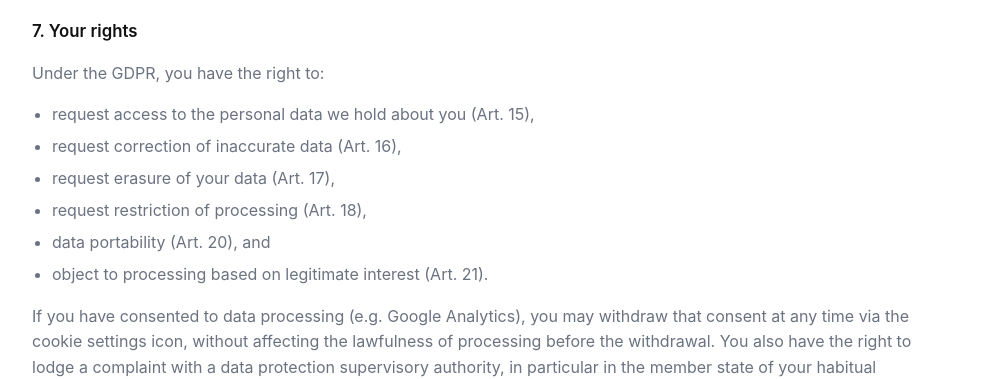
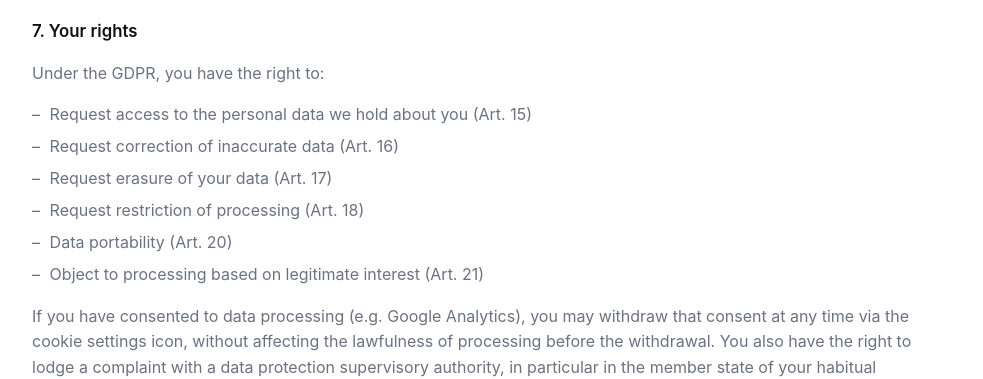
Before and after one commit to codecap/infraguide, a Jekyll site: the page built from privacy/index.md, in a window 1280 px wide. Shown: the part 1351-1730 px from the top of the page, without its empty margins (148-1131 px from the left). Built offline with Jekyll 4.4.1, drawn with Linux system fonts in a browser that asks for light colours.

Commit message:
Fix GDPR rights list wording and bullet alignment
List items read as chopped-up sentence fragments (trailing commas,
dangling "and") - rewritten as standalone bullets. Also switched to a
flush-left custom dash marker since the default ul padding was
indenting the whole list relative to surrounding paragraph text.

Co-Authored-By: Claude Sonnet 5 <noreply@anthropic.com>

```diff
--- a/assets/style.css
+++ b/assets/style.css
@@ -135,13 +135,22 @@ p {
 }
 
 ul {
-  padding-left: 1.25rem;
+  list-style: none;
   margin-bottom: 1rem;
   color: var(--color-muted);
 }
 
 li {
+  position: relative;
+  padding-left: 1.1rem;
   margin-bottom: 0.4rem;
+}
+
+li::before {
+  content: "–";
+  position: absolute;
+  left: 0;
+  color: var(--color-muted);
 }
 
 a {
--- a/privacy/index.md
+++ b/privacy/index.md
@@ -99,12 +99,12 @@ breadcrumbs:
   Under the GDPR, you have the right to:
   </p>
   <ul>
-    <li>request access to the personal data we hold about you (Art. 15),</li>
-    <li>request correction of inaccurate data (Art. 16),</li>
-    <li>request erasure of your data (Art. 17),</li>
-    <li>request restriction of processing (Art. 18),</li>
-    <li>data portability (Art. 20), and</li>
-    <li>object to processing based on legitimate interest (Art. 21).</li>
+    <li>Request access to the personal data we hold about you (Art. 15)</li>
+    <li>Request correction of inaccurate data (Art. 16)</li>
+    <li>Request erasure of your data (Art. 17)</li>
+    <li>Request restriction of processing (Art. 18)</li>
+    <li>Data portability (Art. 20)</li>
+    <li>Object to processing based on legitimate interest (Art. 21)</li>
   </ul>
   <p>
   If you have consented to data processing (e.g. Google Analytics), you may
```
